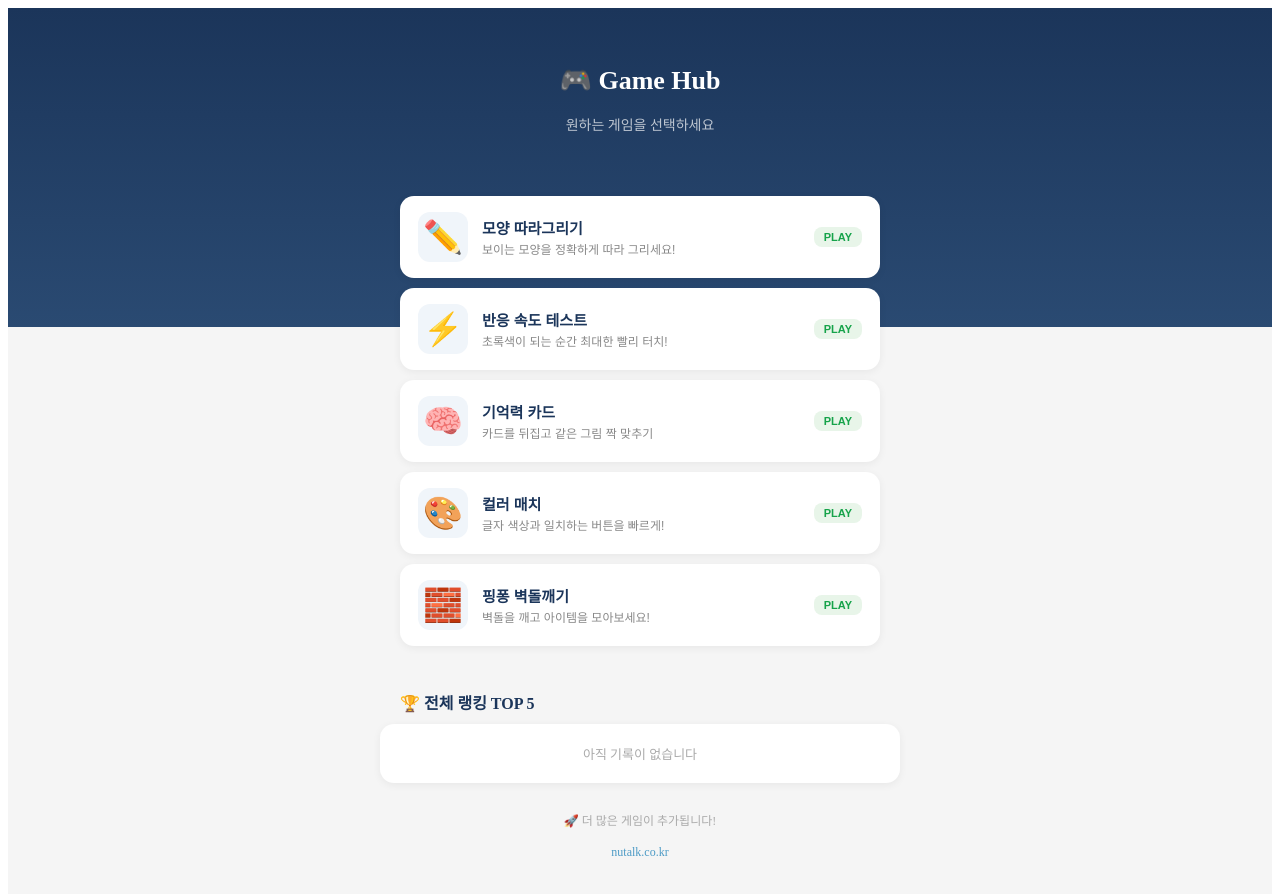
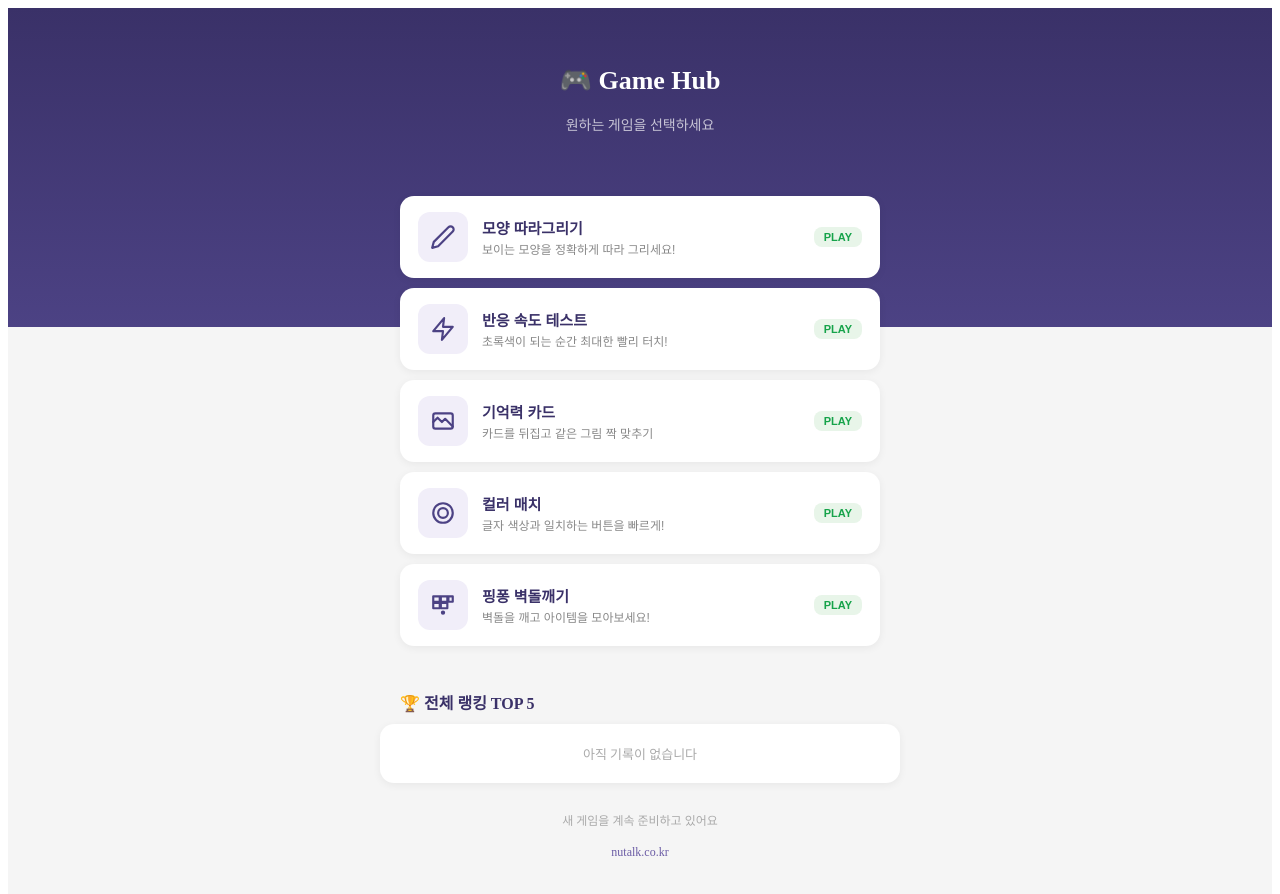
Before and after one commit to haeseoky/drawtrace, a Vue app: page / in a window 1280 px wide. Shown: the top 894 px of the page. Built offline with nearby package versions, Linux system fonts and the light colour scheme.

Commit message:
design: 브랜드 일관성 강화 — 인디고 테마, SVG 아이콘, 카피 개선

```diff
--- a/src/components/BrickBreakerGame.vue
+++ b/src/components/BrickBreakerGame.vue
@@ -898,7 +898,7 @@ canvas {
 
 .overlay-title {
   font-size: 24px;
-  font-weight: 800;
+  font-weight: 700;
   margin-bottom: 8px;
 }
 
--- a/src/components/ColorMatchGame.vue
+++ b/src/components/ColorMatchGame.vue
@@ -191,19 +191,19 @@ onUnmounted(() => { clearInterval(timerInterval); clearTimeout(feedbackTimeout)
 .best-score { font-size: 13px; color: #666; }
 .game-main { flex: 1; display: flex; flex-direction: column; align-items: center; justify-content: center; padding: 20px; position: relative; }
 .color-question { text-align: center; margin-bottom: 32px; }
-.color-word { font-size: 48px; font-weight: 800; margin-bottom: 12px; }
+.color-word { font-size: 48px; font-weight: 700; margin-bottom: 12px; }
 .color-hint { font-size: 14px; color: #888; }
 .color-options { display: grid; grid-template-columns: repeat(2, 1fr); gap: 12px; width: 100%; max-width: 320px; }
 .color-btn { aspect-ratio: 1.6; border: none; border-radius: 16px; cursor: pointer; transition: transform 0.1s; box-shadow: 0 2px 8px rgba(0,0,0,0.1); display: flex; align-items: flex-end; justify-content: center; padding-bottom: 8px; }
 .color-label { font-size: 12px; font-weight: 700; color: rgba(255,255,255,0.85); text-shadow: 0 1px 3px rgba(0,0,0,0.3); }
 .color-btn:active { transform: scale(0.92); }
-.feedback { position: absolute; top: 50%; left: 50%; transform: translate(-50%, -50%); font-size: 32px; font-weight: 800; z-index: 10; }
+.feedback { position: absolute; top: 50%; left: 50%; transform: translate(-50%, -50%); font-size: 32px; font-weight: 700; z-index: 10; }
 .feedback.correct { color: #16A34A; }
 .feedback.wrong { color: #DC2626; }
 .game-footer { display: flex; justify-content: space-between; align-items: center; padding: 16px 20px; border-top: 1px solid #eee; flex-shrink: 0; gap: 8px; }
 .score-display { display: flex; flex-direction: column; }
 .score-label { font-size: 11px; color: #999; font-weight: 600; letter-spacing: 1px; }
-.score-value { font-size: 24px; font-weight: 800; color: #1B355A; }
+.score-value { font-size: 24px; font-weight: 700; color: #1B355A; }
 .combo { font-size: 16px; font-weight: 700; color: #DC2626; }
 .btn-start { background: linear-gradient(135deg, #4D9BC6, #3A8AB5); color: #fff; border: none; padding: 12px 28px; border-radius: 14px; font-size: 15px; font-weight: 700; cursor: pointer; transition: transform 0.1s; box-shadow: 0 4px 12px rgba(77, 155, 198, 0.3); }
 .btn-start:active { transform: scale(0.95); }
--- a/src/components/MemoryGame.vue
+++ b/src/components/MemoryGame.vue
@@ -218,7 +218,7 @@ onUnmounted(() => { clearInterval(timerInterval); clearTimeout(flipTimeout) })
 .game-footer { display: flex; justify-content: space-between; align-items: center; padding: 16px 20px; border-top: 1px solid #eee; flex-shrink: 0; gap: 8px; }
 .score-display { display: flex; flex-direction: column; }
 .score-label { font-size: 11px; color: #999; font-weight: 600; letter-spacing: 1px; }
-.score-value { font-size: 24px; font-weight: 800; color: #1B355A; }
+.score-value { font-size: 24px; font-weight: 700; color: #1B355A; }
 .btn-start { background: linear-gradient(135deg, #4D9BC6, #3A8AB5); color: #fff; border: none; padding: 12px 28px; border-radius: 14px; font-size: 15px; font-weight: 700; cursor: pointer; transition: transform 0.1s; box-shadow: 0 4px 12px rgba(77, 155, 198, 0.3); }
 .btn-start:active { transform: scale(0.95); }
 .btn-share { background: #1B355A; color: #fff; border: none; padding: 12px 20px; border-radius: 14px; font-size: 14px; font-weight: 600; cursor: pointer; transition: transform 0.1s; }
--- a/src/components/ReactionGame.vue
+++ b/src/components/ReactionGame.vue
@@ -158,7 +158,7 @@ onUnmounted(() => { clearTimeout(waitTimeout) })
 .phase-icon { font-size: 64px; margin-bottom: 16px; }
 .phase-text { font-size: 20px; font-weight: 700; }
 .phase-hint { font-size: 13px; opacity: 0.6; margin-top: 16px; }
-.reaction-time { font-size: 56px; font-weight: 800; color: #1B355A; }
+.reaction-time { font-size: 56px; font-weight: 700; color: #1B355A; }
 .reaction-grade { font-size: 20px; font-weight: 700; margin-top: 8px; }
 .reaction-grade.insane { color: #7C3AED; }
 .reaction-grade.fast { color: #DC2626; }
@@ -168,7 +168,7 @@ onUnmounted(() => { clearTimeout(waitTimeout) })
 .game-footer { display: flex; justify-content: space-between; align-items: center; padding: 16px 20px; border-top: 1px solid #eee; flex-shrink: 0; }
 .score-display { display: flex; flex-direction: column; }
 .score-label { font-size: 11px; color: #999; font-weight: 600; letter-spacing: 1px; }
-.score-value { font-size: 24px; font-weight: 800; color: #1B355A; }
+.score-value { font-size: 24px; font-weight: 700; color: #1B355A; }
 .round-info { font-size: 14px; color: #888; font-weight: 600; }
 .btn-share { background: #4D9BC6; color: #fff; border: none; padding: 10px 20px; border-radius: 12px; font-size: 14px; font-weight: 600; cursor: pointer; }
 </style>
--- a/src/views/HomePage.vue
+++ b/src/views/HomePage.vue
@@ -14,7 +14,7 @@
         :aria-label="`${game.name} 게임 시작`"
         @click="goGame(game.route)"
       >
-        <div class="game-icon">{{ game.icon }}</div>
+        <div class="game-icon" v-html="icons[game.id]"></div>
         <div class="game-info">
           <div class="game-name">{{ game.name }}</div>
           <div class="game-desc">{{ game.desc }}</div>
@@ -34,7 +34,7 @@
     </div>
 
     <div class="footer-info">
-      <p>🚀 더 많은 게임이 추가됩니다!</p>
+      <p>새 게임을 계속 준비하고 있어요</p>
       <a class="footer-link" href="https://nutalk.co.kr" target="_blank" rel="noopener">nutalk.co.kr</a>
     </div>
   </div>
@@ -54,7 +54,6 @@ const games = [
     id: 'draw-trace',
     name: '모양 따라그리기',
     desc: '보이는 모양을 정확하게 따라 그리세요!',
-    icon: '✏️',
     route: '/draw-trace',
     status: 'playable',
   },
@@ -62,7 +61,6 @@ const games = [
     id: 'reaction',
     name: '반응 속도 테스트',
     desc: '초록색이 되는 순간 최대한 빨리 터치!',
-    icon: '⚡',
     route: '/reaction',
     status: 'playable',
   },
@@ -70,7 +68,6 @@ const games = [
     id: 'memory',
     name: '기억력 카드',
     desc: '카드를 뒤집고 같은 그림 짝 맞추기',
-    icon: '🧠',
     route: '/memory',
     status: 'playable',
   },
@@ -78,7 +75,6 @@ const games = [
     id: 'color-match',
     name: '컬러 매치',
     desc: '글자 색상과 일치하는 버튼을 빠르게!',
-    icon: '🎨',
     route: '/color-match',
     status: 'playable',
   },
@@ -86,18 +82,25 @@ const games = [
     id: 'brick-breaker',
     name: '핑퐁 벽돌깨기',
     desc: '벽돌을 깨고 아이템을 모아보세요!',
-    icon: '🧱',
     route: '/brick',
     status: 'playable',
   },
 ]
 
+const icons = {
+  'draw-trace': '<svg viewBox="0 0 24 24" fill="none" stroke="currentColor" stroke-width="2" stroke-linecap="round" stroke-linejoin="round" aria-hidden="true"><path d="M17 3a2.8 2.8 0 1 1 4 4L7.5 20.5 2 22l1.5-5.5z"/></svg>',
+  'reaction': '<svg viewBox="0 0 24 24" fill="none" stroke="currentColor" stroke-width="2" stroke-linecap="round" stroke-linejoin="round" aria-hidden="true"><polygon points="13 2 3 14 12 14 11 22 21 10 12 10 13 2"/></svg>',
+  'memory': '<svg viewBox="0 0 24 24" fill="none" stroke="currentColor" stroke-width="2" stroke-linecap="round" stroke-linejoin="round" aria-hidden="true"><rect x="3" y="5" width="18" height="14" rx="2"/><path d="M3 13l4-4 4 4 3-3 7 7"/></svg>',
+  'color-match': '<svg viewBox="0 0 24 24" fill="none" stroke="currentColor" stroke-width="2" stroke-linecap="round" stroke-linejoin="round" aria-hidden="true"><circle cx="12" cy="12" r="9"/><circle cx="12" cy="12" r="4.5"/></svg>',
+  'brick-breaker': '<svg viewBox="0 0 24 24" fill="none" stroke="currentColor" stroke-width="2" stroke-linecap="round" stroke-linejoin="round" aria-hidden="true"><rect x="3" y="4" width="6" height="5"/><rect x="10" y="4" width="6" height="5"/><rect x="17" y="4" width="4" height="5"/><rect x="3" y="10" width="6" height="5"/><rect x="10" y="10" width="6" height="5"/><circle cx="12" cy="19" r="1"/></svg>',
+}
+
 const gameLabels = {
-  'draw-trace': '✏️ 따라그리기',
-  'reaction': '⚡ 반응속도',
-  'memory': '🧠 기억력카드',
-  'color-match': '🎨 컬러매치',
-  'brick-breaker': '🧱 벽돌깨기',
+  'draw-trace': '따라그리기',
+  'reaction': '반응속도',
+  'memory': '기억력카드',
+  'color-match': '컬러매치',
+  'brick-breaker': '벽돌깨기',
 }
 
 onMounted(() => {
@@ -116,7 +119,7 @@ function statusText(s) { return s === 'playable' ? 'PLAY' : 'SOON' }
 <style scoped>
 .home {
   min-height: 100dvh;
-  background: linear-gradient(180deg, #1B355A 0%, #2A4A72 35%, #f5f5f5 35%);
+  background: linear-gradient(180deg, #3A3168 0%, #4C4284 35%, #f5f5f5 35%);
   padding-bottom: 40px;
 }
 
@@ -126,7 +129,7 @@ function statusText(s) { return s === 'playable' ? 'PLAY' : 'SOON' }
   color: #fff;
 }
 
-.logo { font-size: 26px; font-weight: 800; }
+.logo { font-size: 26px; font-weight: 700; }
 .subtitle { font-size: 14px; opacity: 0.7; margin-top: 4px; }
 
 .game-grid {
@@ -151,10 +154,10 @@ function statusText(s) { return s === 'playable' ? 'PLAY' : 'SOON' }
   transition: transform 0.12s, box-shadow 0.12s;
   box-shadow: 0 2px 8px rgba(0,0,0,0.06);
 }
-.game-card:hover { transform: translateY(-2px); box-shadow: 0 6px 16px rgba(27, 53, 90, 0.15); will-change: transform; }
+.game-card:hover { transform: translateY(-2px); box-shadow: 0 6px 16px rgba(74, 66, 133, 0.15); will-change: transform; }
 .game-card:active { transform: scale(0.98); }
 .game-card:focus-visible {
-  outline: 2px solid #4D9BC6;
+  outline: 2px solid #8B7BC7;
   outline-offset: 2px;
 }
 @media (prefers-reduced-motion: reduce) {
@@ -163,19 +166,23 @@ function statusText(s) { return s === 'playable' ? 'PLAY' : 'SOON' }
 }
 
 .game-icon {
-  font-size: 32px;
   flex-shrink: 0;
   width: 50px;
   height: 50px;
   display: flex;
   align-items: center;
   justify-content: center;
-  background: #f0f5fa;
+  background: #F1EEF9;
+  color: #4C4284;
   border-radius: 12px;
+}
+.game-icon :deep(svg) {
+  width: 26px;
+  height: 26px;
 }
 
 .game-info { flex: 1; min-width: 0; }
-.game-name { font-size: 15px; font-weight: 700; color: #1B355A; }
+.game-name { font-size: 15px; font-weight: 700; color: #3A3168; }
 .game-desc { font-size: 12px; color: #888; margin-top: 2px; display: -webkit-box; -webkit-line-clamp: 2; -webkit-box-orient: vertical; overflow: hidden; }
 
 .game-badge { flex-shrink: 0; font-size: 11px; font-weight: 700; padding: 4px 10px; border-radius: 8px; }
@@ -188,7 +195,7 @@ function statusText(s) { return s === 'playable' ? 'PLAY' : 'SOON' }
   padding: 0 20px;
   font-size: 16px;
   font-weight: 700;
-  color: #1B355A;
+  color: #3A3168;
 }
 
 .global-rank {
@@ -213,10 +220,10 @@ function statusText(s) { return s === 'playable' ? 'PLAY' : 'SOON' }
 
 .rank-pos { width: 28px; text-align: center; font-weight: 700; }
 .rank-game { flex: 1; color: #555; }
-.rank-score { font-weight: 700; color: #1B355A; }
+.rank-score { font-weight: 700; color: #3A3168; }
 .rank-empty { text-align: center; color: #aaa; font-size: 13px; padding: 20px 0; }
 
 .footer-info { text-align: center; margin-top: 28px; padding-bottom: calc(20px + env(safe-area-inset-bottom, 0px)); color: #aaa; font-size: 12px; }
-.footer-link { display: inline-block; margin-top: 4px; color: #4D9BC6; text-decoration: none; transition: color 0.2s; }
-.footer-link:hover { color: #3B7FA0; }
+.footer-link { display: inline-block; margin-top: 4px; color: #6B5CA5; text-decoration: none; transition: color 0.2s; }
+.footer-link:hover { color: #584A8F; }
 </style>
```
Also changed, not shown: src/components/DrawGame.vue (+4 -4 lines).
